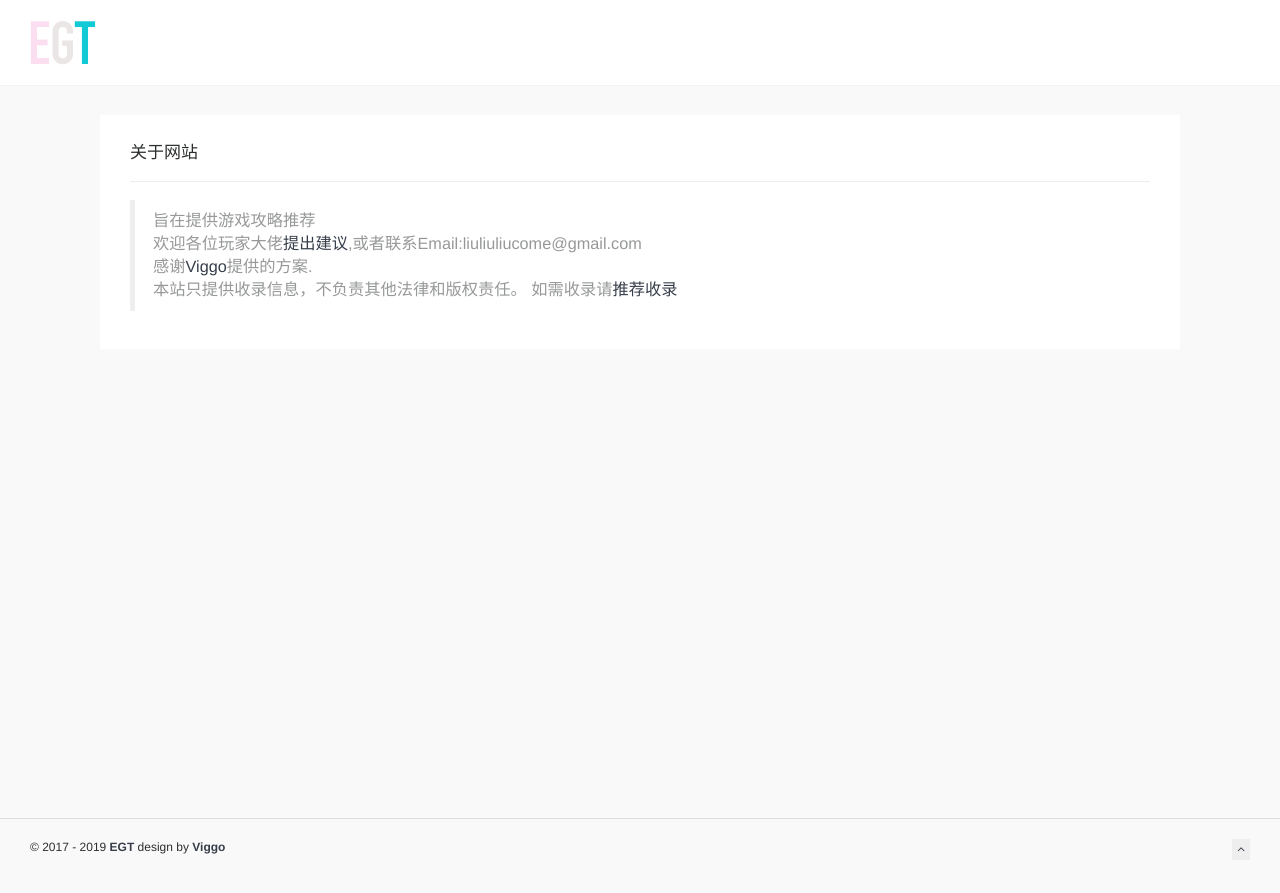
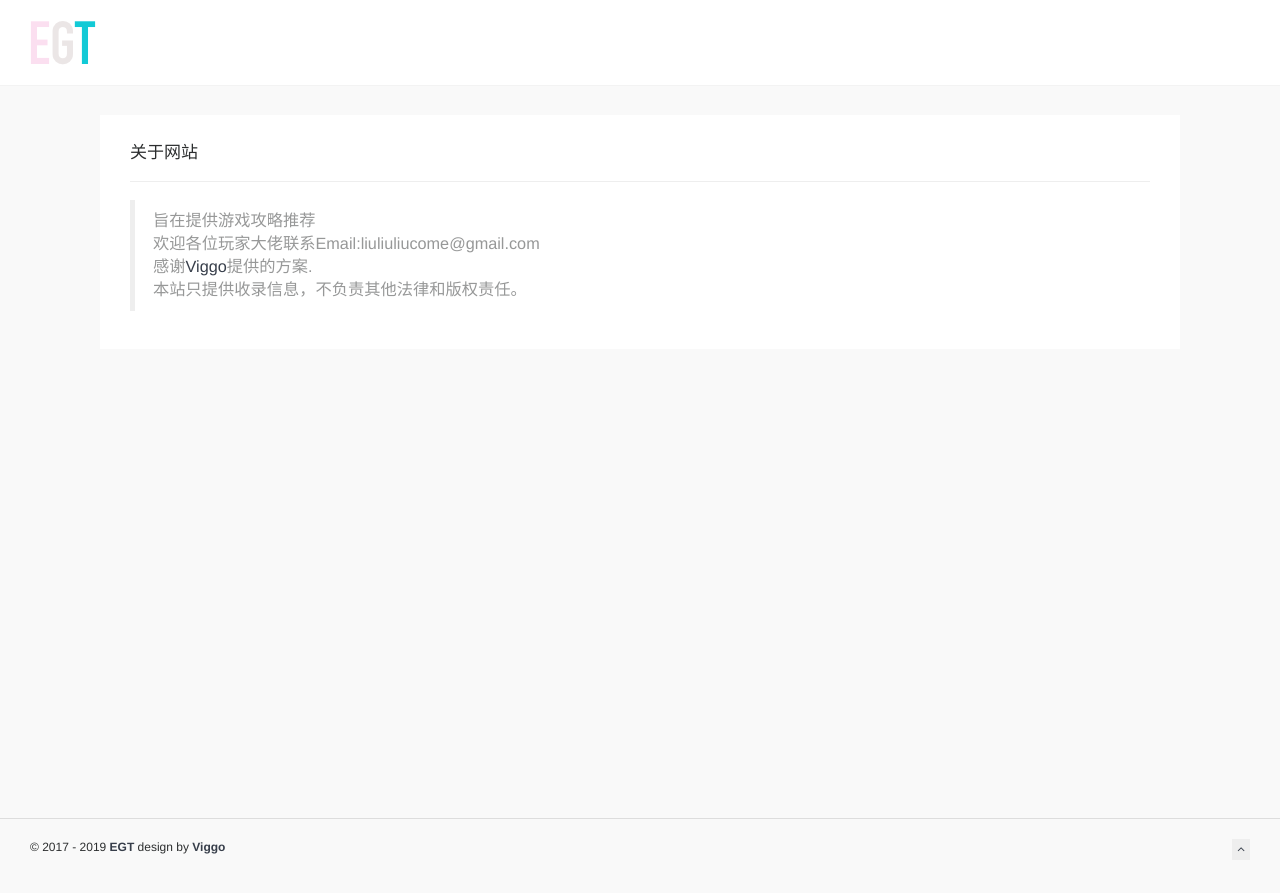
Before and after one commit to nicevpn/nicevpn.github.io, a Jekyll site: the page built from about.md, in a window 1280 px wide and 900 px high. Shown: the top 893 px of the window. Built offline with Jekyll 4.4.1, drawn with Linux system fonts in a browser that asks for light colours.

Commit message:
Update about.md

```diff
--- a/about.md
+++ b/about.md
@@ -8,7 +8,6 @@ layout: about
 ---
 
 > 旨在提供游戏攻略推荐
-> 欢迎各位玩家大佬[提出建议](https://support.qq.com/products/111492/),或者联系Email:liuliuliucome@gmail.com
+> 欢迎各位玩家大佬联系Email:liuliuliucome@gmail.com
 > 感谢[Viggo](http://viggoz.com/)提供的方案.
 > 本站只提供收录信息，不负责其他法律和版权责任。
-> 如需收录请[推荐收录](https://wj.qq.com/s2/5210735/4bf3)
```
